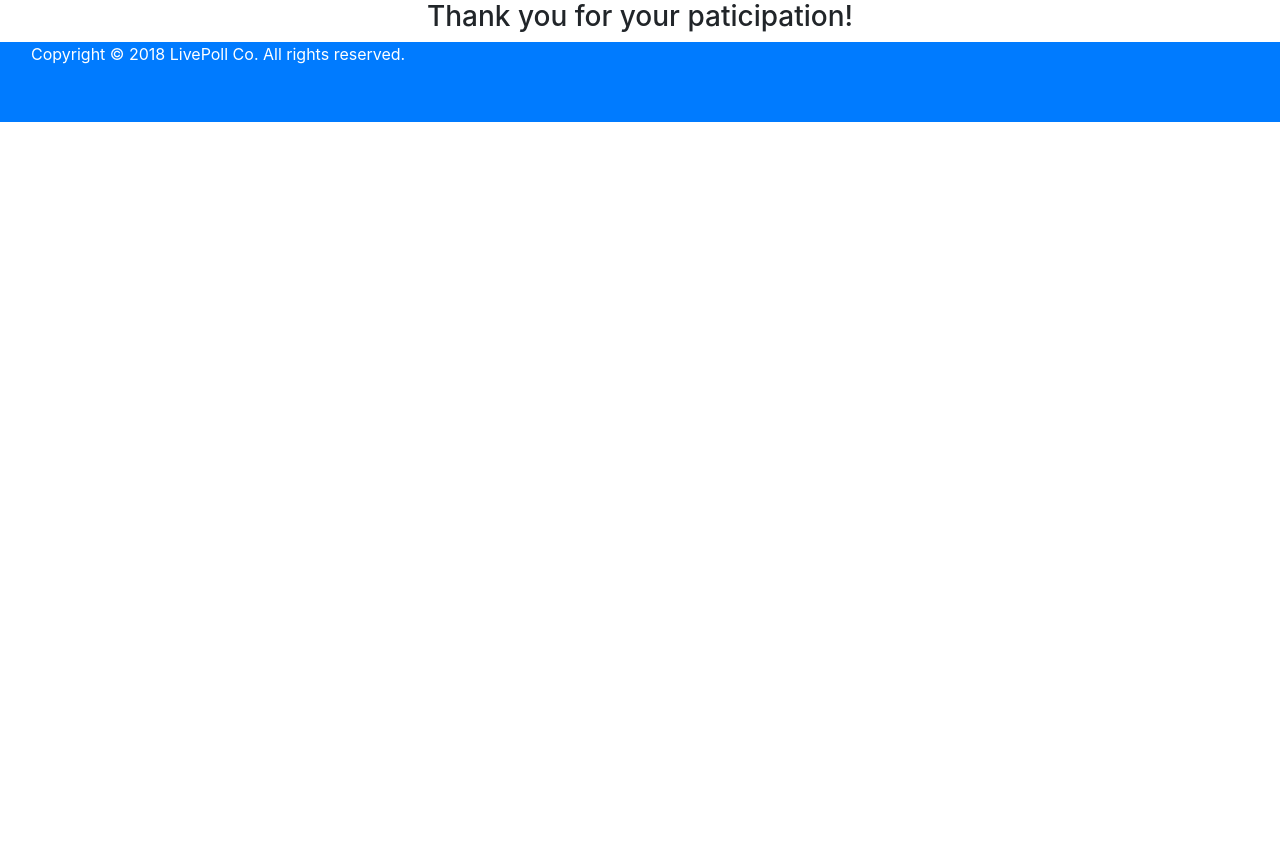
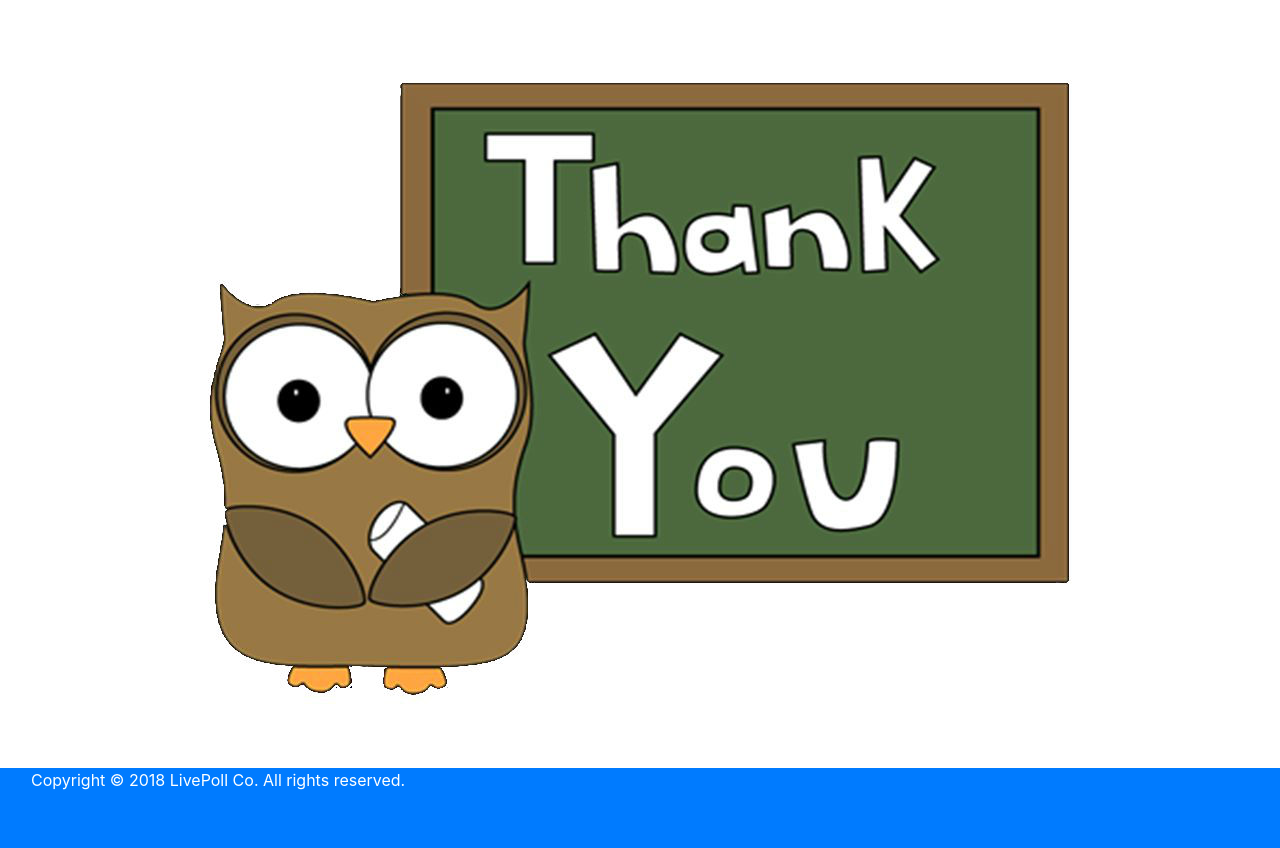
Before and after one commit to ElaineChoo/project2, a Node project: template views/delegate/submit.handlebars in a window 1280 px wide. Shown: the part 80-928 px from the top of the page. Before the commit the page ends 202 px from the top, so only its background shows below. Run offline with Node 20 templates, Linux system fonts and the light colour scheme; the template is opened without the code that fills it, so the values that code supplies are empty; some libraries are stand-ins or nearby versions.

Commit message:
edit the thank you page

```diff
--- a/controllers/delegate.js
+++ b/controllers/delegate.js
@@ -28,7 +28,7 @@ const createAns = (allModels) => {
 
             //redirect to My Poll after creation
 
-            response.render('/delegate/submit');
+            response.render('delegate/submit');
         });
     };
 };
--- a/views/delegate/submit.handlebars
+++ b/views/delegate/submit.handlebars
@@ -1,7 +1,7 @@
 <div class="container-fluid">
     <div class="row submit">
-        <div class="col-md-12">
-            <h3>Thank you for your paticipation!</h3>
+        <div class="col-md-12 pt-5">
+            <img src="img/thankyou.jpg" alt="Thank you" />
         </div>
     </div>
 </div>
```
Also changed, not shown: public/img/thankyou.jpg (added).
